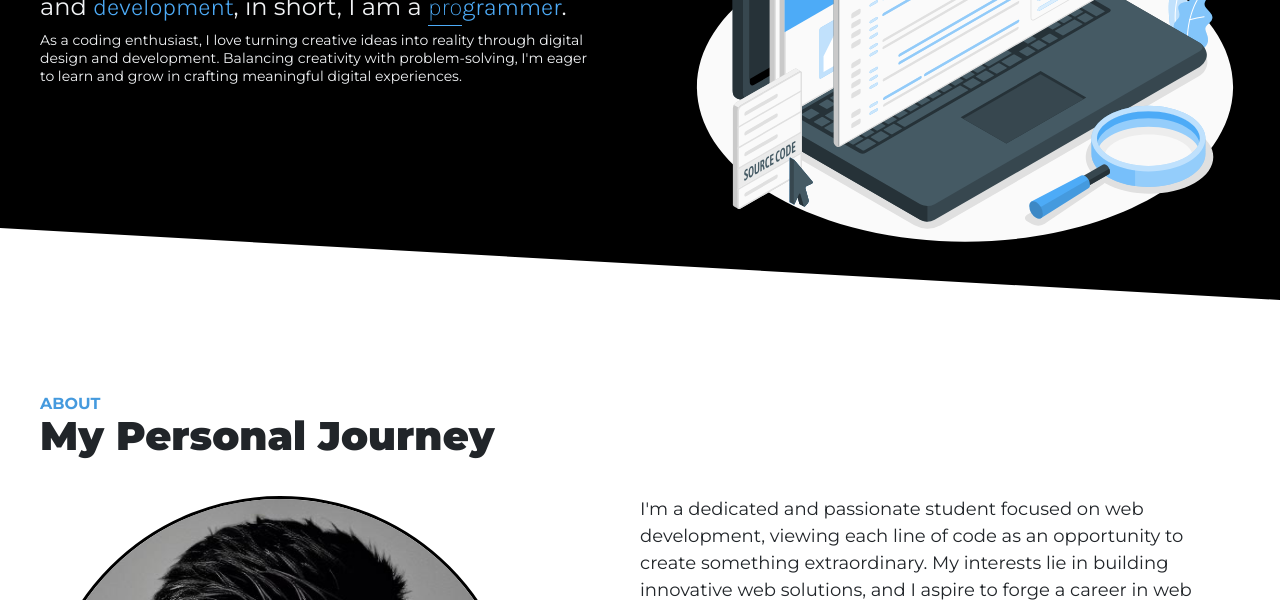
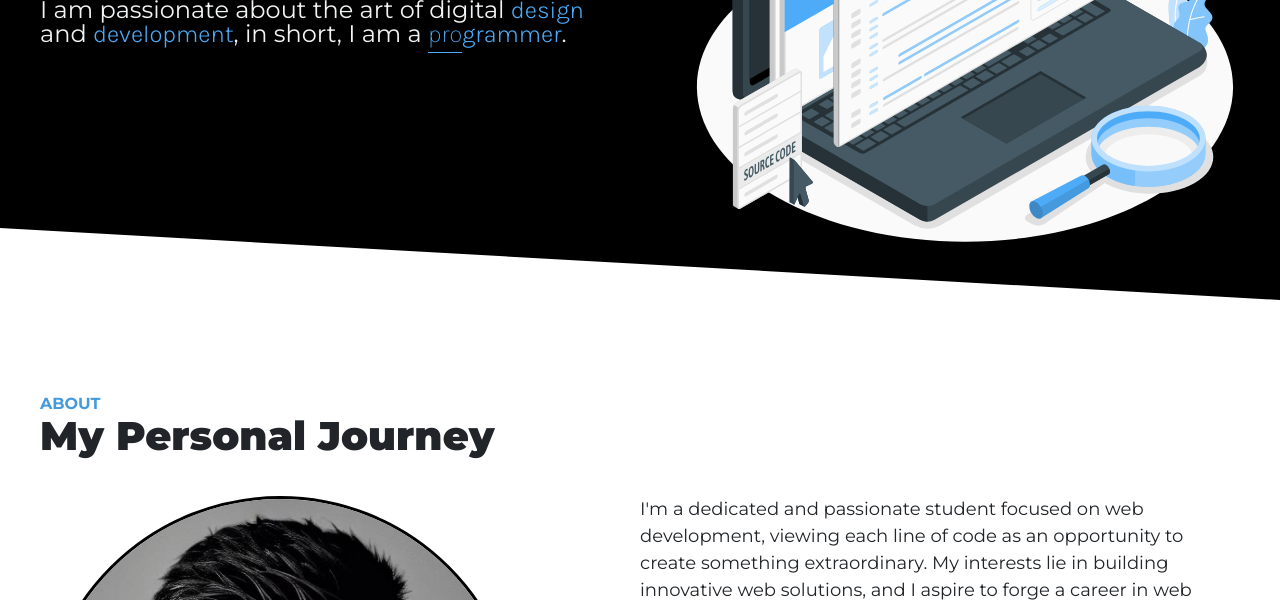
Before and after one commit to codewithsilviu/portfolio, a plain HTML site: page index.html in a window 1280 px wide. Shown: the part 500-1100 px from the top of the page. Drawn offline with nearby package versions, Linux system fonts and the light colour scheme.

```diff
--- a/index.html
+++ b/index.html
@@ -75,12 +75,12 @@
                 <span class="highlight-pro">pro</span>grammer</span
               >.
             </p>
-            <p class="hero-description">
+            <!-- <p class="hero-description">
               As a coding enthusiast, I love turning creative ideas into reality
               through digital design and development. Balancing creativity with
               problem-solving, I'm eager to learn and grow in crafting
               meaningful digital experiences.
-            </p>
+            </p> -->
           </div>
 
           <div class="hero-image-box">
```
